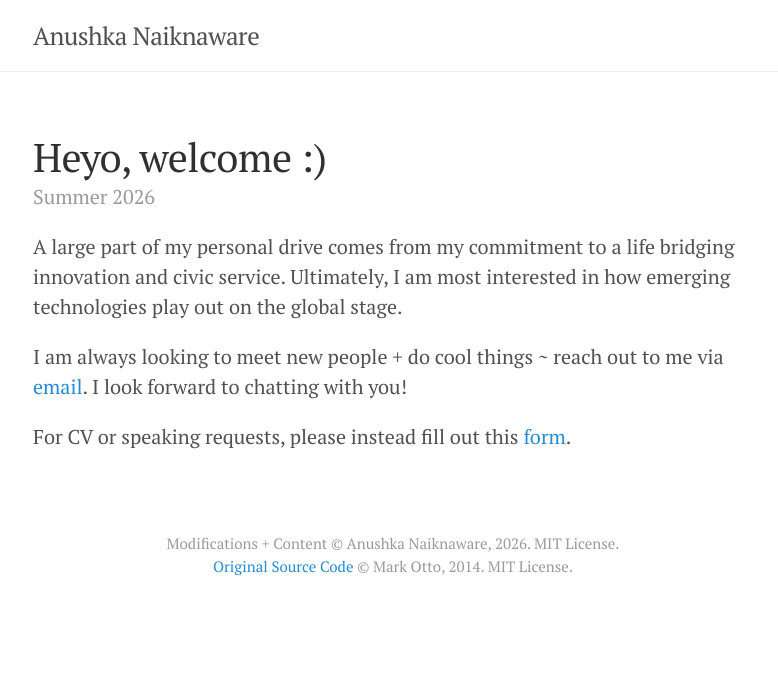
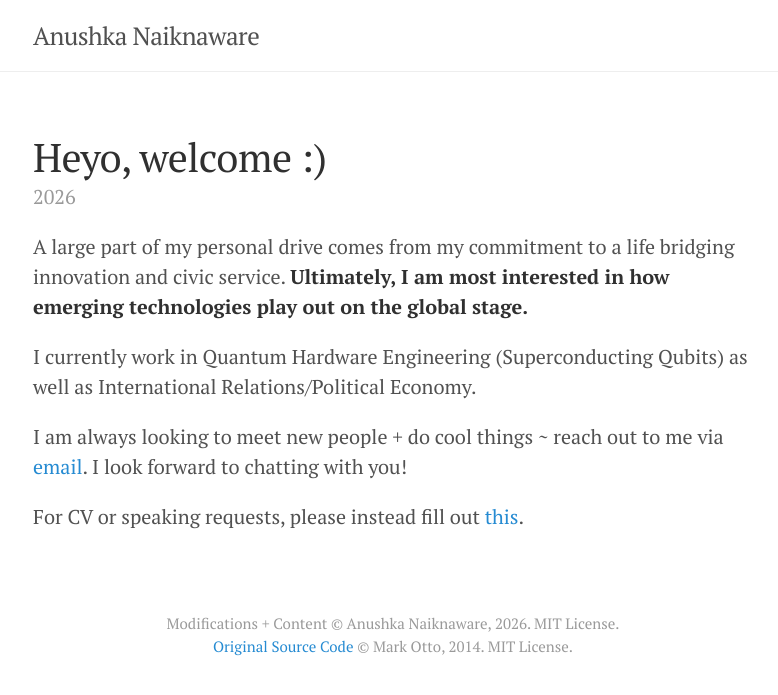
Before and after one commit to anushkanaiknaware/anushkanaiknaware.github.io, a Jekyll site: the page built from _posts/2026-08-20-home.md, in a window 1280 px wide. Shown: the top 695 px of the page, without its empty margins (247-1025 px from the left). Built offline with Jekyll 4.4.1, drawn with Linux system fonts in a browser that asks for light colours.

```diff
--- a/_posts/2026-08-20-home.md
+++ b/_posts/2026-08-20-home.md
@@ -1,10 +1,12 @@
 ---
 layout: post
 title: Heyo, welcome :)
-season: Summer
+season:
 ---
-A large part of my personal drive comes from my commitment to a life bridging innovation and civic service. Ultimately, I am most interested in how emerging technologies play out on the global stage.
+A large part of my personal drive comes from my commitment to a life bridging innovation and civic service. **Ultimately, I am most interested in how emerging technologies play out on the global stage.**
+
+I currently work in Quantum Hardware Engineering (Superconducting Qubits) as well as International Relations/Political Economy.
 
 I am always looking to meet new people + do cool things ~ reach out to me via <a href="mailto:{{ site.author.email }}">email</a>. I look forward to chatting with you!
 
- For CV or speaking requests, please instead fill out this <a href="https://airtable.com/appyP7cJh6WmiJjuA/pagsIdhWwfHoUZk0A/form">form</a>.
+ For CV or speaking requests, please instead fill out <a href="https://airtable.com/appyP7cJh6WmiJjuA/pagsIdhWwfHoUZk0A/form">this</a>.
```
Also changed, not shown: _posts/2026-08-21-intro.md (+2 -4 lines), _posts/2026-08-22-theory.md (+1 -1 lines).
